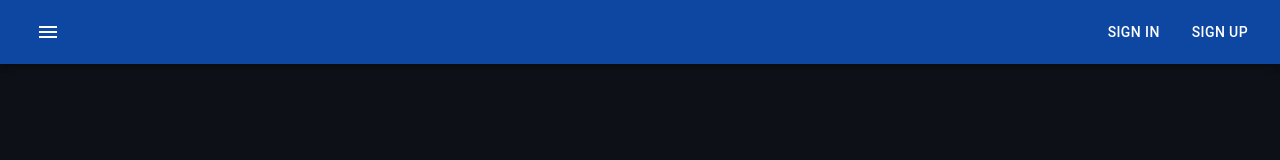
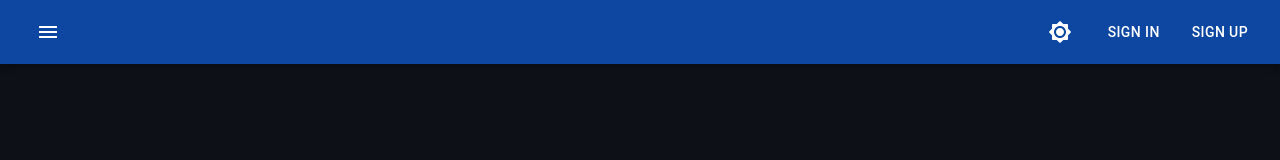
Before and after one commit to thanasislerai/my-app-website, a React (Create React App) app: page / in a window 1280 px wide. Shown: the top 160 px of the page. Built offline with nearby package versions, Linux system fonts and the light colour scheme.

Commit message:
Add theme toggle functionality

```diff
--- a/src/App.tsx
+++ b/src/App.tsx
@@ -1,5 +1,6 @@
+import { useState } from "react";
 import "./App.css";
-import { ThemeProvider } from "@material-ui/core";
+import { PaletteType, ThemeProvider } from "@material-ui/core";
 import { BrowserRouter as Router, Route, Switch } from "react-router-dom";
 
 import theme from "./theme";
@@ -8,9 +9,16 @@ import HomePage from "./routes/HomePage";
 import NotFound from "./common/NotFound";
 
 function App() {
+  const [themeType, setThemeType] = useState<PaletteType>("dark");
+
+  const handleThemeTypeChange = (type: PaletteType) => setThemeType(type);
+
   return (
-    <ThemeProvider theme={theme("dark")}>
-      <NavBar />
+    <ThemeProvider theme={theme(themeType)}>
+      <NavBar
+        themeType={themeType}
+        handleThemeTypeChange={handleThemeTypeChange}
+      />
       <Router>
         <Switch>
           <Route exact path="/" component={HomePage} />
--- a/src/common/NavBar/index.tsx
+++ b/src/common/NavBar/index.tsx
@@ -1,7 +1,16 @@
-import { AppBar, Button, Toolbar, Grid, IconButton } from "@material-ui/core";
+import {
+  AppBar,
+  Button,
+  Toolbar,
+  Grid,
+  IconButton,
+  PaletteType,
+} from "@material-ui/core";
 import MenuIcon from "@material-ui/icons/Menu";
+import Brightness7RoundedIcon from "@material-ui/icons/Brightness7Rounded";
+import Brightness4RoundedIcon from "@material-ui/icons/Brightness4Rounded";
 
-const NavBar = () => {
+const NavBar = ({ themeType, handleThemeTypeChange }: NavBarIncomingProps) => {
   return (
     <AppBar position="static">
       <Toolbar>
@@ -12,7 +21,22 @@ const NavBar = () => {
             </IconButton>
           </Grid>
           <Grid item>
-            <Grid container spacing={2}>
+            <Grid container alignItems="center" spacing={2}>
+              <Grid item>
+                <IconButton
+                  onClick={() =>
+                    handleThemeTypeChange(
+                      themeType === "dark" ? "light" : "dark"
+                    )
+                  }
+                >
+                  {themeType === "dark" ? (
+                    <Brightness7RoundedIcon />
+                  ) : (
+                    <Brightness4RoundedIcon />
+                  )}
+                </IconButton>
+              </Grid>
               <Grid item>
                 <Button>Sign In</Button>
               </Grid>
@@ -27,4 +51,10 @@ const NavBar = () => {
   );
 };
 
+type NavBarIncomingProps = {
+  themeType: PaletteType;
+  // eslint-disable-next-line no-unused-vars
+  handleThemeTypeChange: (type: PaletteType) => void;
+};
+
 export default NavBar;
--- a/src/theme.ts
+++ b/src/theme.ts
@@ -11,10 +11,10 @@ const theme = (type?: PaletteType) =>
       palette: {
         type,
         primary: {
-          main: blue[900],
+          main: type === "dark" ? blue[900] : blue[600],
         },
         background: {
-          default: "#0d1117",
+          default: type === "dark" ? "#0d1117" : undefined,
         },
       },
     })
```
